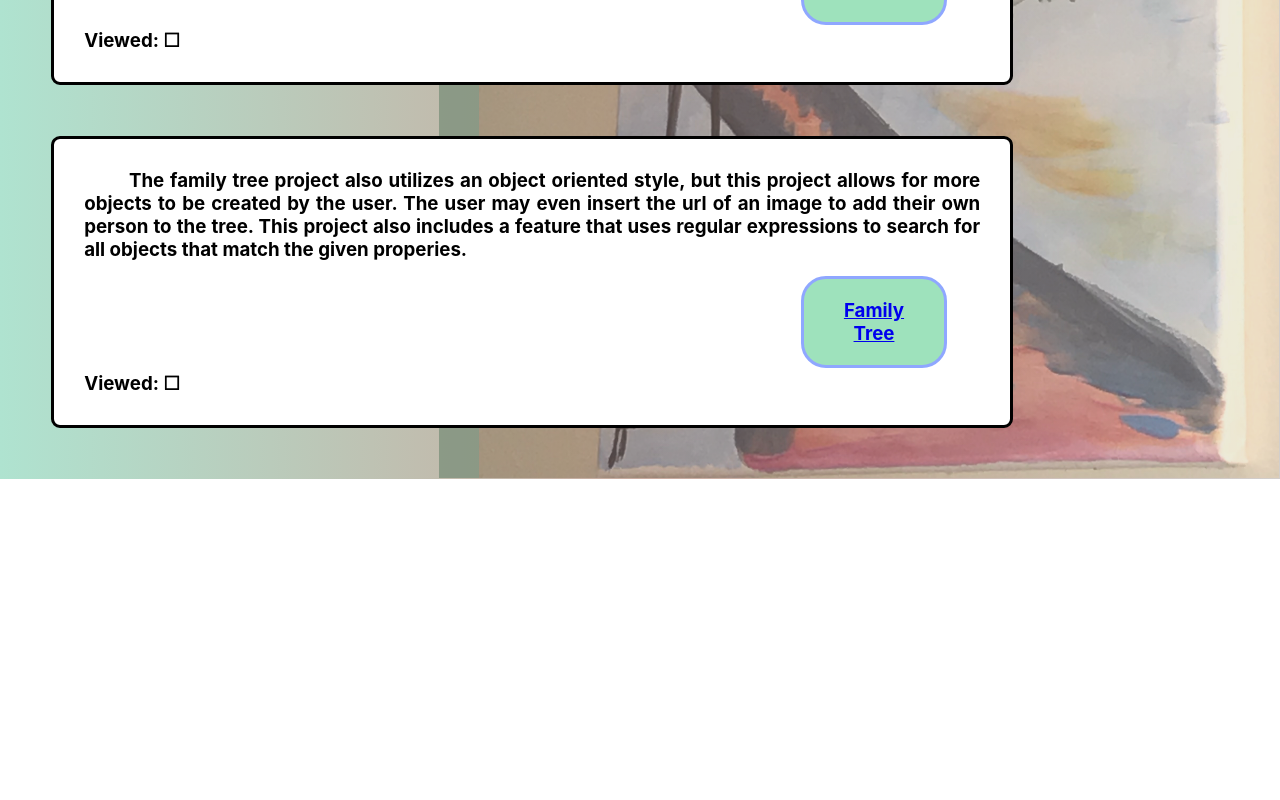
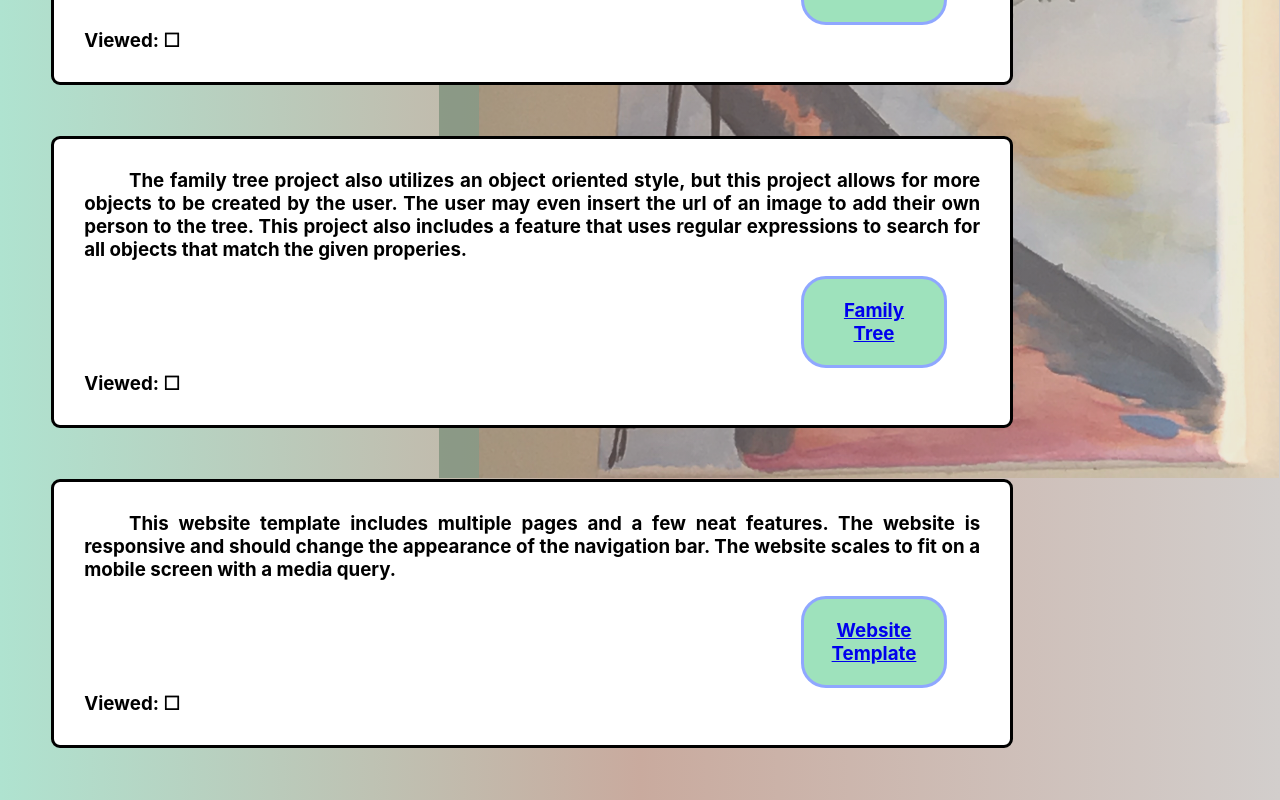
Before and after one commit to tiller1010/portfolio, a React (Create React App) app: page /projects in a window 1280 px wide. Shown: the part 622-1422 px from the top of the page. Before the commit the page ends 1101 px from the top, so only its background shows below. Built offline with nearby package versions, Linux system fonts and the light colour scheme; a web font is replaced by a local one.

Commit message:
another project added

```diff
--- a/src/projectList.js
+++ b/src/projectList.js
@@ -35,6 +35,8 @@ class Projects extends Component{
           <ProjectLink name='Knife Store' link='https://tiller1010.github.io/My-Knife-Project/'/></h3>
         <h3>The family tree project also utilizes an object oriented style, but this project allows for more objects to be created by the user. The user may even insert the url of an image to add their own person to the tree. This project also includes a feature that uses regular expressions to search for all objects that match the given properies.
           <ProjectLink name= 'Family Tree' link='https://tiller1010.github.io/familyTree'/></h3>
+        <h3>This website template includes multiple pages and a few neat features. The website is responsive and should change the appearance of the navigation bar. The website scales to fit on a mobile screen with a media query.
+            <ProjectLink name= 'Website Template' link='https://tiller1010.github.io/template1'/></h3>
       </div>
     );
   }
```
